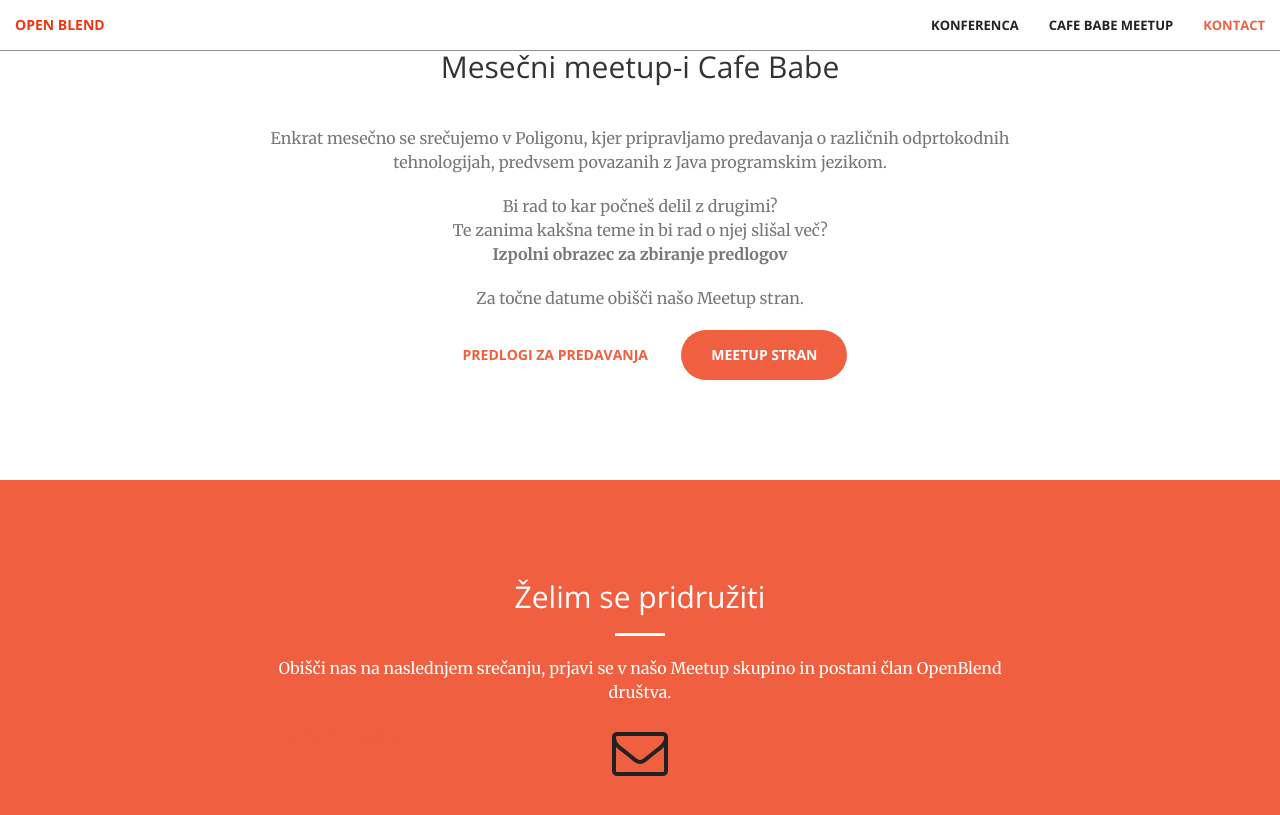
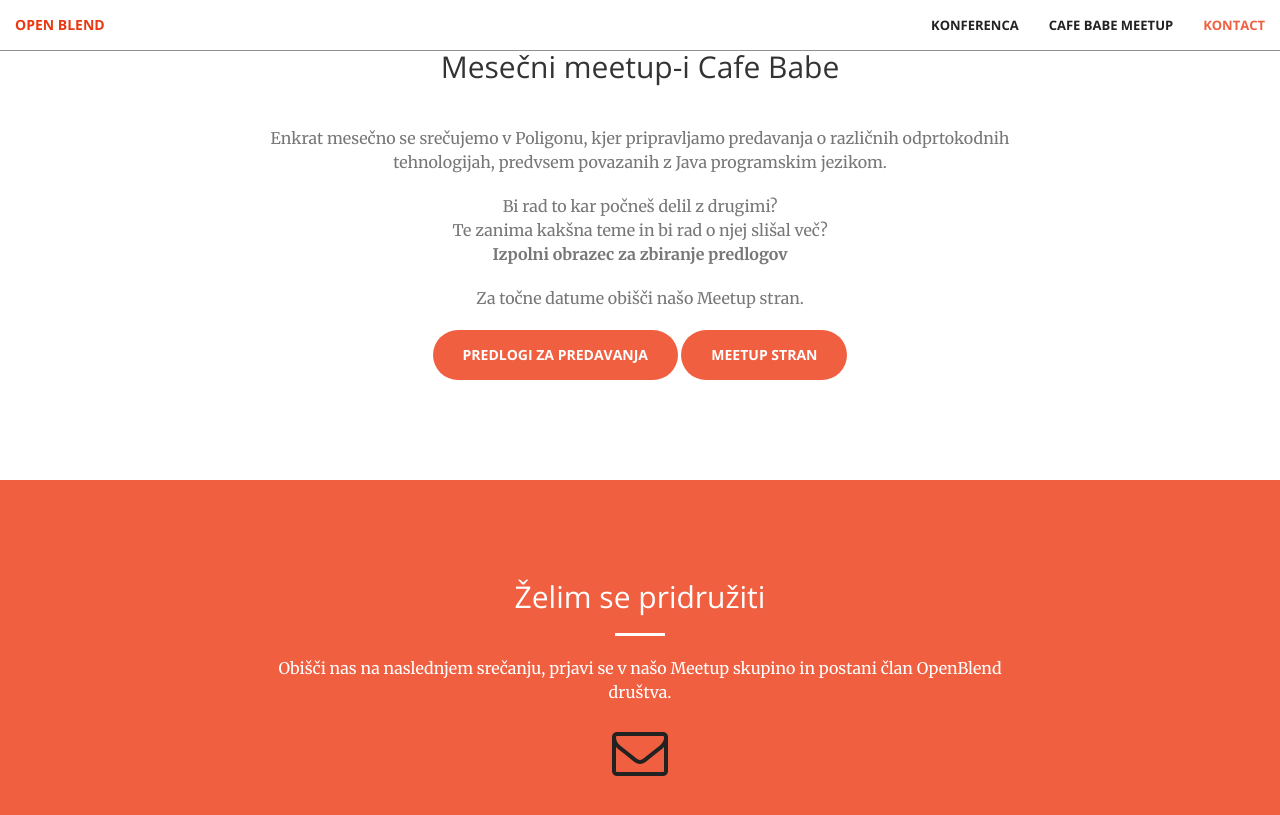
Before and after one commit to openblend/openblend.github.io, a Jekyll site: the page built from index.html, in a window 1280 px wide and 900 px high, scrolled down 1456 px. Shown: the top 815 px of the window. Built offline with Jekyll 4.4.1, drawn with Linux system fonts in a browser that asks for light colours.

Commit message:
Fix colors.

```diff
--- a/_includes/events.html
+++ b/_includes/events.html
@@ -9,8 +9,8 @@
                 Te zanima kakšna teme in bi rad o njej slišal več? <br />
                 <strong>Izpolni obrazec za zbiranje predlogov</strong></p>
                 <p class="text-muted">Za točne datume obišči našo Meetup stran.</p>
-                <a href="https://goo.gl/forms/6ECx0fm32FYcHdN62" class="btn btn-light btn-xl" target="_blank">Predlogi za predavanja</a>
-                <a href="https://www.meetup.com/OpenBlend-Slovenian-Java-User-Group/" class="btn btn-primary btn-xl page-scroll" target="_blank">Meetup stran</a>
+                <a href="https://goo.gl/forms/6ECx0fm32FYcHdN62" class="btn btn-primary btn-xl" target="_blank">Predlogi za predavanja</a>
+                <a href="https://www.meetup.com/OpenBlend-Slovenian-Java-User-Group/" class="btn btn-primary btn-xl" target="_blank">Meetup stran</a>
             </div>
         </div>
     </div>
```
